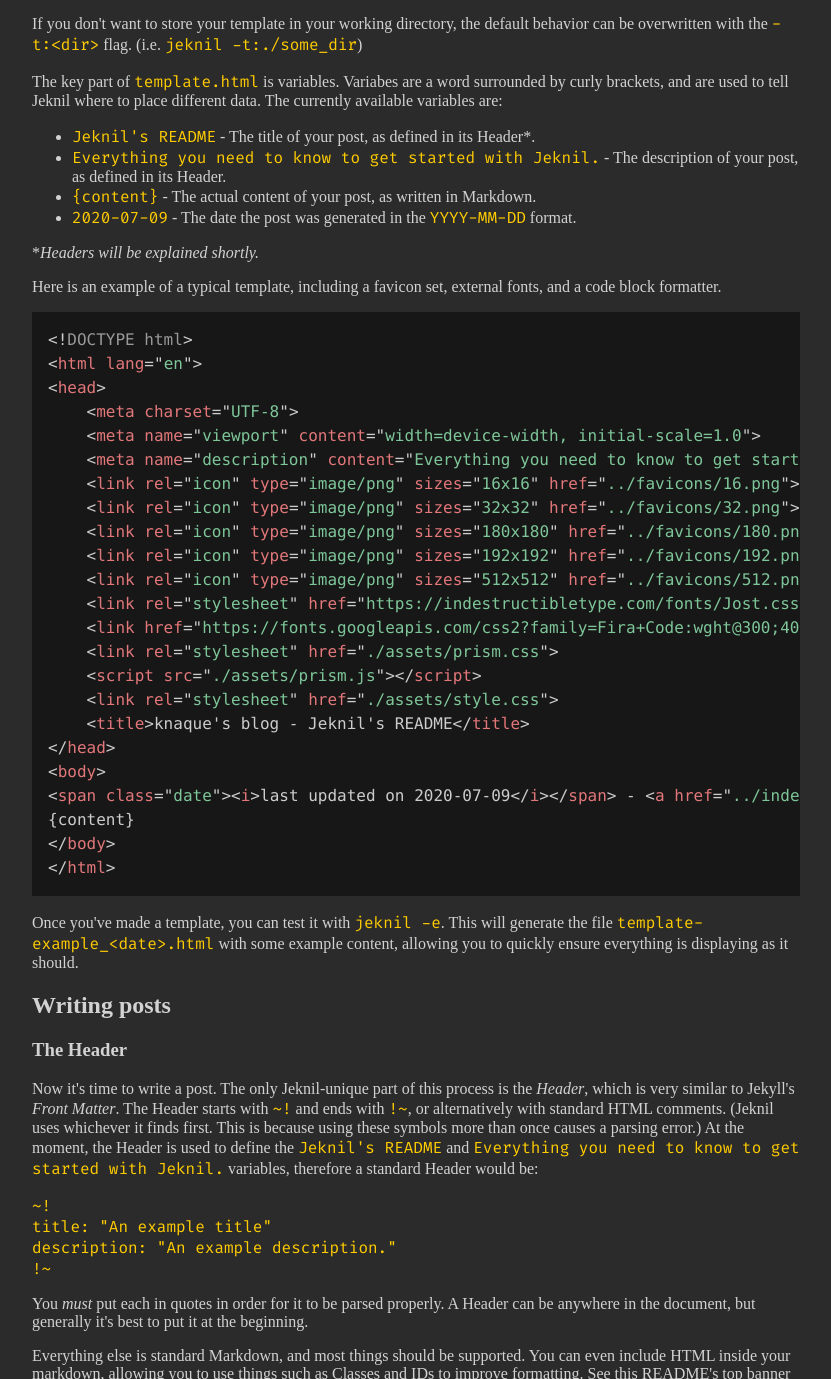
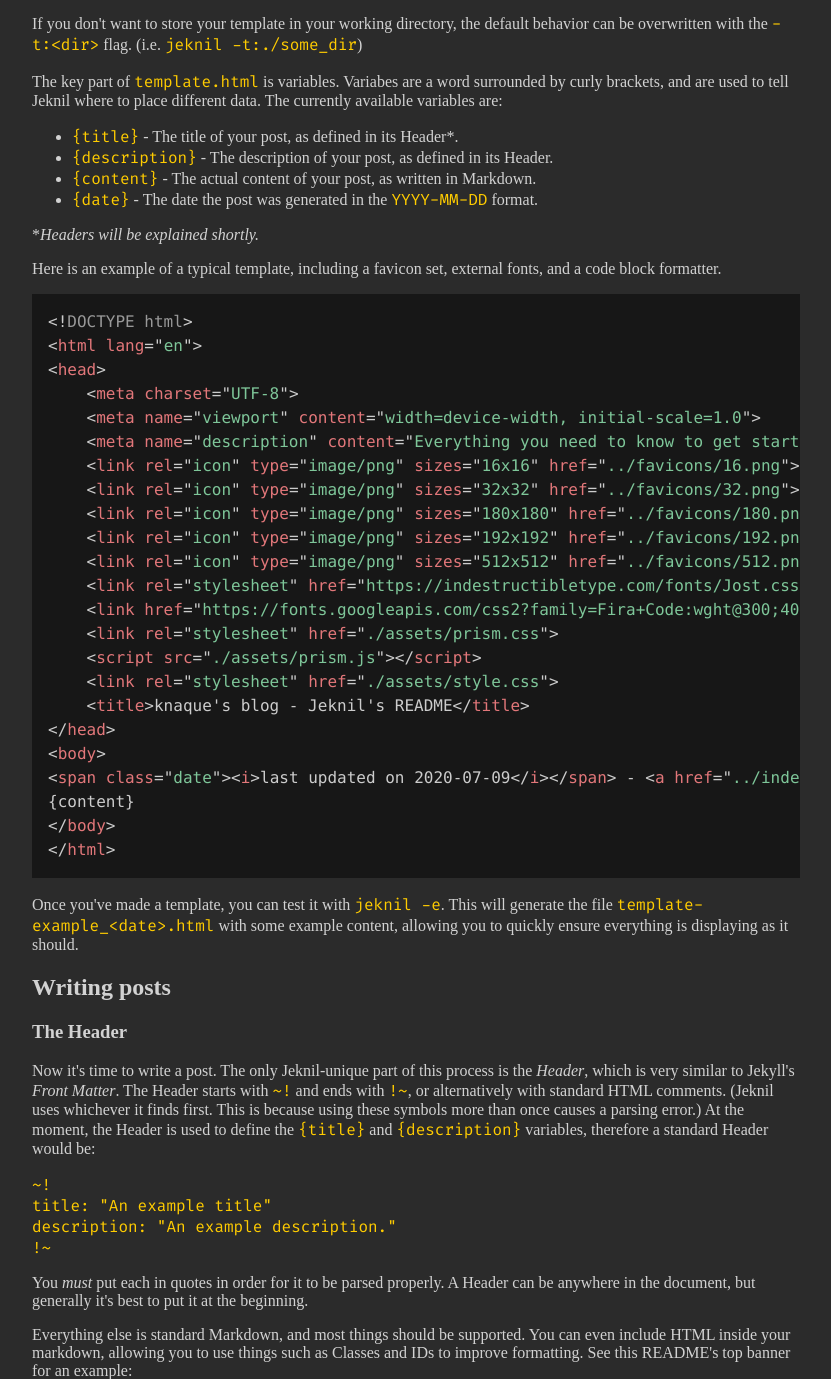
Before and after one commit to tonogram/jeknil, a plain HTML site: page index.html in a window 1280 px wide. Shown: the part 2528-3907 px from the top of the page, without its empty margins (224-1055 px from the left). Drawn offline with Linux system fonts and the light colour scheme; a web font is replaced by a local one.

Commit message:
Forgot to fix website vars

```diff
--- a/index.html
+++ b/index.html
@@ -88,10 +88,10 @@ behavior can be overwritten with the <code>-t:&lt;dir&gt;</code> flag.
 curly brackets, and are used to tell Jeknil where to place different data.
 The currently available variables are:</p>
 <ul>
-<li><code>Jeknil's README</code> - The title of your post, as defined in its Header*.</li>
-<li><code>Everything you need to know to get started with Jeknil.</code> - The description of your post, as defined in its Header.</li>
+<li><code>{title}</code> - The title of your post, as defined in its Header*.</li>
+<li><code>{description}</code> - The description of your post, as defined in its Header.</li>
 <li><code>{content}</code> - The actual content of your post, as written in Markdown.</li>
-<li><code>2020-07-09</code> - The date the post was generated in the <code>YYYY-MM-DD</code> format.</li>
+<li><code>{date}</code> - The date the post was generated in the <code>YYYY-MM-DD</code> format.</li>
 </ul>
 <p>*<em>Headers will be explained shortly.</em></p>
 <p>Here is an example of a typical template, including a favicon set, external
@@ -130,7 +130,7 @@ the <em>Header</em>, which is very similar to Jekyll's <em>Front Matter</em>. Th
 starts with <code>~!</code> and ends with <code>!~</code>, or alternatively with standard HTML
 comments. (Jeknil uses whichever it finds first. This is because using these
 symbols more than once causes a parsing error.) At the moment, the Header is
-used to define the <code>Jeknil's README</code> and <code>Everything you need to know to get started with Jeknil.</code> variables, therefore a standard
+used to define the <code>{title}</code> and <code>{description}</code> variables, therefore a standard
 Header would be:</p>
 <pre><code>~!
 title: &quot;An example title&quot;
```
